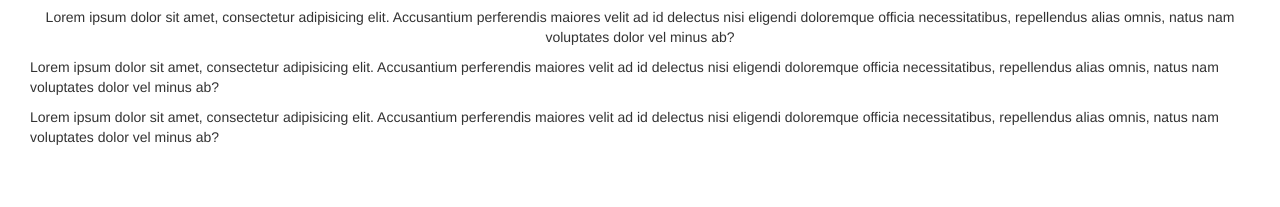
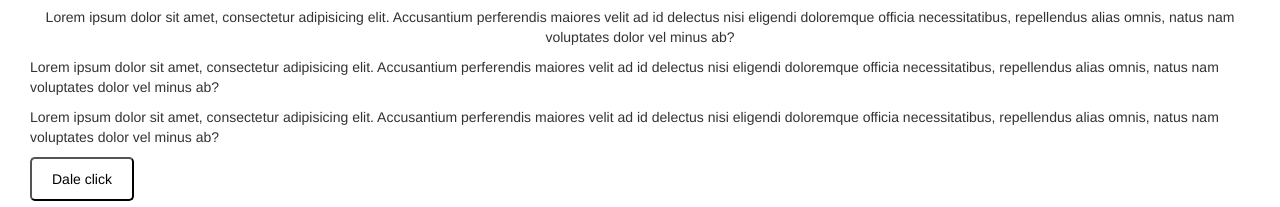
Before and after one commit to comunidad-info/Jqueryv3, a plain HTML site: page index.html in a window 1280 px wide. Shown: the part 165-372 px from the top of the page. Drawn offline with Linux system fonts and the light colour scheme.

Commit message:
Agrego boton y se dio estilos

```diff
--- a/css/main.css
+++ b/css/main.css
@@ -58,3 +58,10 @@
 .sidebar-nav li:hover{
   background:#846bab;
 }
+.boton{
+	padding: 10px 20px;
+	border-radius: 5px;
+	border-color: black;
+	background-color: white;
+	color:black
+}
--- a/index.html
+++ b/index.html
@@ -35,6 +35,7 @@
 	            <p>
 	            	Lorem ipsum dolor sit amet, consectetur adipisicing elit. Accusantium perferendis maiores velit ad id delectus nisi eligendi doloremque officia necessitatibus, repellendus alias omnis, natus nam voluptates dolor vel minus ab?
 	            </p>
+	            <button class="boton">Dale click</button>
 	          </div>
 	        </div>
 	      </div>
```
Also changed, not shown: commits.txt (added).
